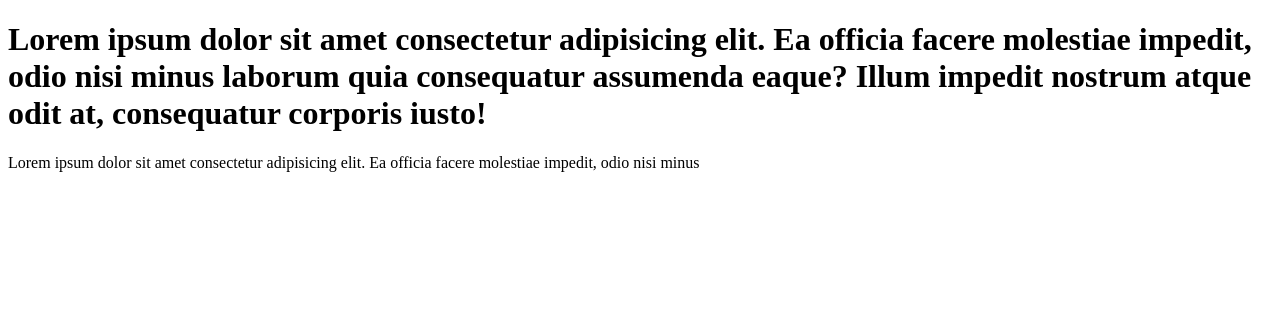
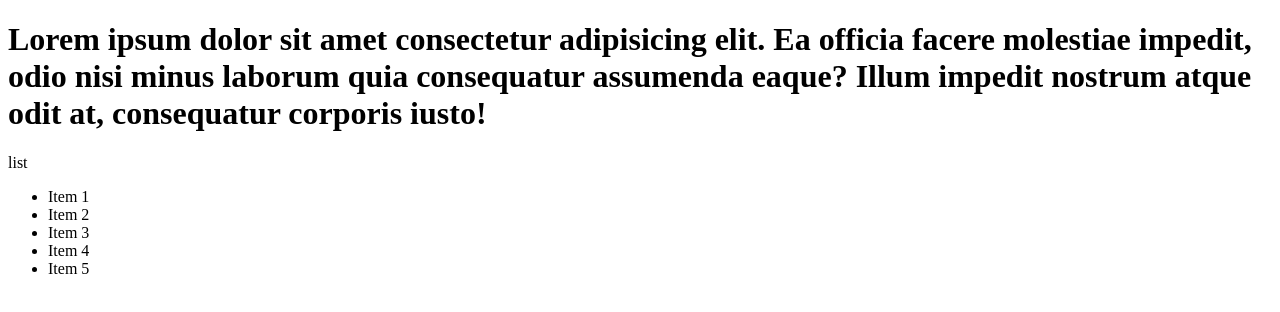
Before and after one commit to wanggwh/Learn_github, a plain HTML site: page index.html in a window 1280 px wide. Drawn offline with Linux system fonts and the light colour scheme.

Commit message:
add list to index file

```diff
--- a/index.html
+++ b/index.html
@@ -10,7 +10,16 @@
 <body>
     <h1>Lorem ipsum dolor sit amet consectetur adipisicing elit. Ea officia facere molestiae impedit, odio nisi minus
         laborum quia consequatur assumenda eaque? Illum impedit nostrum atque odit at, consequatur corporis iusto!</h1>
-    <p>Lorem ipsum dolor sit amet consectetur adipisicing elit. Ea officia facere molestiae impedit, odio nisi minus
+    list
+    <ul>
+        <li>Item 1</li>
+        <li>Item 2</li>
+        <li>Item 3</li>
+        <li>Item 4</li>
+        <li>Item 5</li>
+    </ul>
+
+
 </body>
 
 </html>
```
